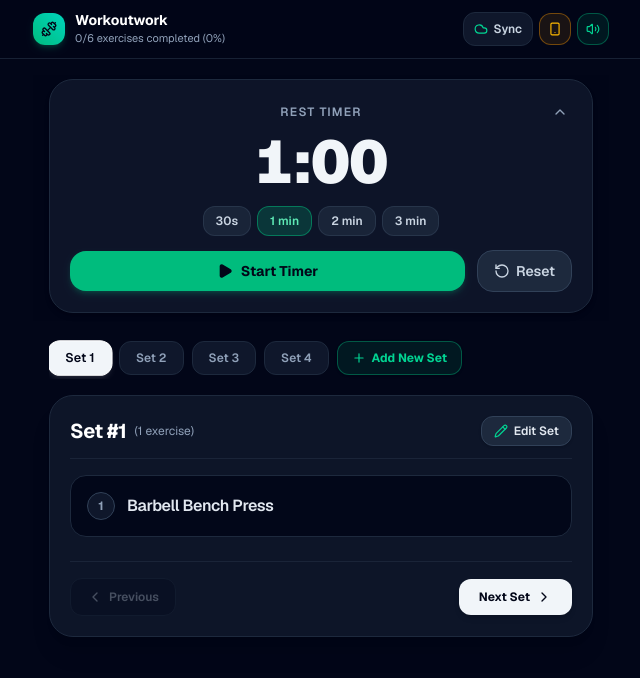
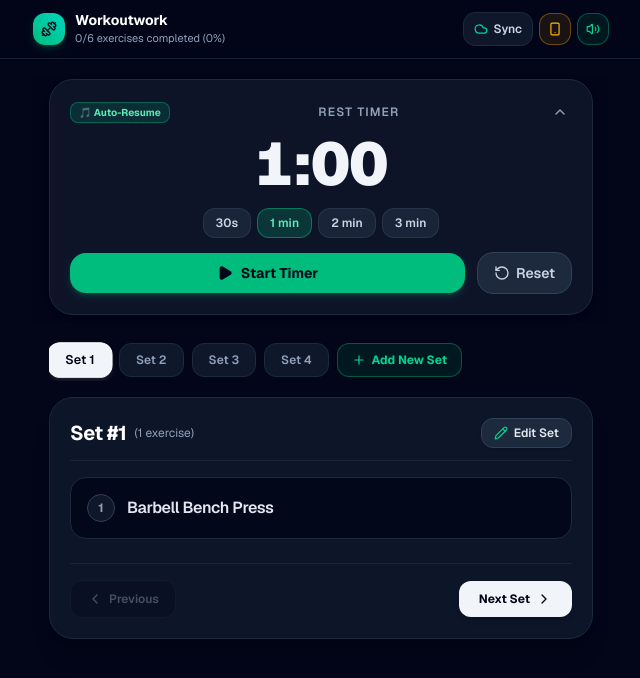
Before and after one commit to codewat/workout, a Next.js app: page / in a window 1280 px wide. Shown: the top 678 px of the page, without its empty margins (319-959 px from the left). Built offline with nearby package versions, Linux system fonts and the light colour scheme.

Commit message:
feat: restore auto-resume Spotify by default with focus mode toggle

```diff
--- a/src/components/WorkoutSession.tsx
+++ b/src/components/WorkoutSession.tsx
@@ -2,7 +2,7 @@
 
 import React, { useState, useEffect, useRef } from "react";
 import { WorkoutSetGroup, getExerciseBoxes } from "../types";
-import { sound } from "../lib/audio";
+import { sound, AudioFocusMode } from "../lib/audio";
 import { wakeLockManager } from "../lib/wakeLock";
 import confetti from "canvas-confetti";
 import {
@@ -51,6 +51,30 @@ export default function WorkoutSession({
   const isRunningRef = useRef<boolean>(false);
   const [isTimesUp, setIsTimesUp] = useState<boolean>(false);
   const [isTimerCollapsed, setIsTimerCollapsed] = useState<boolean>(false);
+  const [focusMode, setFocusMode] = useState<AudioFocusMode>("auto-resume");
+
+  // Load saved Spotify focus mode preference
+  useEffect(() => {
+    if (typeof window !== "undefined") {
+      const saved = localStorage.getItem("workout_focus_mode") as AudioFocusMode | null;
+      if (saved === "auto-resume" || saved === "full-pause") {
+        setFocusMode(saved);
+        sound.setFocusMode(saved);
+      } else {
+        setFocusMode("auto-resume");
+        sound.setFocusMode("auto-resume");
+      }
+    }
+  }, []);
+
+  const toggleFocusMode = () => {
+    const nextMode: AudioFocusMode = focusMode === "auto-resume" ? "full-pause" : "auto-resume";
+    setFocusMode(nextMode);
+    sound.setFocusMode(nextMode);
+    if (typeof window !== "undefined") {
+      localStorage.setItem("workout_focus_mode", nextMode);
+    }
+  };
 
   // Active Set Navigation
   const [selectedSetIndex, setSelectedSetIndex] = useState<number>(0);
@@ -600,12 +624,29 @@ export default function WorkoutSession({
             ) : (
               /* Expanded Rest Timer Card */
               <div className="flex flex-col items-center justify-center text-center relative">
-                {/* Header Row: Centered Label + Collapse Toggle */}
-                <div className="w-full flex items-center justify-between mb-1">
-                  <span className="w-6" />
+                {/* Header Row: Focus Mode Badge + Centered Label + Collapse Toggle */}
+                <div className="w-full flex items-center justify-between mb-1.5">
+                  <button
+                    type="button"
+                    onClick={toggleFocusMode}
+                    className={`px-2 py-0.5 rounded-lg text-[10px] font-bold border transition-colors flex items-center gap-1 ${
+                      focusMode === "auto-resume"
+                        ? "bg-emerald-500/15 border-emerald-500/40 text-emerald-300 hover:bg-emerald-500/25"
+                        : "bg-amber-500/15 border-amber-500/40 text-amber-300 hover:bg-amber-500/25"
+                    }`}
+                    title={
+                      focusMode === "auto-resume"
+                        ? "Auto-Resume: Spotify ducks during alarm and automatically plays back on stop"
+                        : "Full Pause: Spotify stops completely; tap headset or notification to resume"
+                    }
+                  >
+                    {focusMode === "auto-resume" ? "🎵 Auto-Resume" : "⏸️ Full Pause"}
+                  </button>
+
                   <span className="text-xs uppercase tracking-widest font-semibold text-slate-400">
                     Rest Timer
                   </span>
+
                   <button
                     type="button"
                     onClick={() => setIsTimerCollapsed(true)}
--- a/src/lib/audio.ts
+++ b/src/lib/audio.ts
@@ -1,19 +1,21 @@
 // Web Audio & HTML5 Audio service
 // Uses HTMLAudioElement + Media Session API to automatically pause Spotify/YouTube when time is up!
 
-let cachedAlarmUrl: string | null = null;
+export type AudioFocusMode = "auto-resume" | "full-pause";
 
-function getAlarmAudioUrl(): string | null {
+let cachedAutoResumeUrl: string | null = null;
+let cachedFullPauseUrl: string | null = null;
+
+export function getAlarmAudioUrl(mode: AudioFocusMode = "auto-resume"): string | null {
   if (typeof window === "undefined") return null;
-  if (cachedAlarmUrl) return cachedAlarmUrl;
+  if (mode === "auto-resume" && cachedAutoResumeUrl) return cachedAutoResumeUrl;
+  if (mode === "full-pause" && cachedFullPauseUrl) return cachedFullPauseUrl;
 
   try {
     const sampleRate = 44100;
-    // Android Chromium requires duration > 5.0 seconds to classify audio as "Persistent"
-    // (MediaContentType::Persistent) instead of "Transient".
-    // When > 5s, Chromium requests exclusive AUDIOFOCUS_GAIN which forces Spotify/YouTube to PAUSE
-    // completely instead of just ducking/lowering the volume!
-    const duration = 6.0;
+    // Auto-Resume Mode: duration = 1.0s (Android classifies as Transient Ducking -> Spotify ducks, then auto-resumes on timer stop!)
+    // Full-Pause Mode: duration = 6.0s (> 5s Android classifies as AudioFocus Gain -> Spotify completely pauses)
+    const duration = mode === "auto-resume" ? 1.0 : 6.0;
     const numSamples = Math.floor(sampleRate * duration);
     const dataSize = numSamples * 2; // 16-bit PCM (2 bytes per sample)
     const buffer = new ArrayBuffer(44 + dataSize);
@@ -40,7 +42,7 @@ function getAlarmAudioUrl(): string | null {
     writeString(36, "data");
     view.setUint32(40, dataSize, true);
 
-    // Generate repeating alert beeps across the 6 seconds
+    // Generate repeating alert beeps across the duration
     for (let i = 0; i < numSamples; i++) {
       const t = i / sampleRate;
       const secondPart = t % 1.0;
@@ -58,8 +60,13 @@ function getAlarmAudioUrl(): string | null {
     }
 
     const blob = new Blob([buffer], { type: "audio/wav" });
-    cachedAlarmUrl = URL.createObjectURL(blob);
-    return cachedAlarmUrl;
+    const url = URL.createObjectURL(blob);
+    if (mode === "auto-resume") {
+      cachedAutoResumeUrl = url;
+    } else {
+      cachedFullPauseUrl = url;
+    }
+    return url;
   } catch {
     return null;
   }
@@ -70,6 +77,15 @@ class SoundService {
   private alarmInterval: NodeJS.Timeout | null = null;
   private audioElement: HTMLAudioElement | null = null;
   public onStopCallback: (() => void) | null = null;
+  private focusMode: AudioFocusMode = "auto-resume";
+
+  setFocusMode(mode: AudioFocusMode) {
+    this.focusMode = mode;
+  }
+
+  getFocusMode(): AudioFocusMode {
+    return this.focusMode;
+  }
 
   // Background audio keep-alive (keeps Android/Chrome from sleeping while Spotify plays)
   private keepAliveNode: ScriptProcessorNode | null = null;
@@ -101,7 +117,7 @@ class SoundService {
       if (ctx && ctx.state === "suspended") {
         ctx.resume().catch(() => {});
       }
-      const url = getAlarmAudioUrl();
+      const url = getAlarmAudioUrl(this.focusMode);
       if (url) {
         if (!this.audioElement) {
           this.audioElement = new Audio(url);
@@ -262,7 +278,7 @@ class SoundService {
 
     // 2. Unmute pre-unlocked HTMLAudioElement to claim OS Audio Focus and pause Spotify/YouTube/Facebook
     try {
-      const wavUrl = getAlarmAudioUrl();
+      const wavUrl = getAlarmAudioUrl(this.focusMode);
       if (!this.audioElement && wavUrl && typeof window !== "undefined") {
         this.audioElement = new Audio(wavUrl);
         this.audioElement.loop = true;
@@ -325,7 +341,7 @@ class SoundService {
       try {
         this.audioElement.pause();
         this.audioElement.currentTime = 0;
-        this.audioElement.src = "";
+        this.audioElement.removeAttribute("src");
         this.audioElement.load();
       } catch {
         // Ignored
@@ -333,16 +349,13 @@ class SoundService {
       this.audioElement = null;
     }
 
-    // Completely close and destroy Web Audio context so the OS audio driver track is freed
-    if (this.ctx) {
+    // Suspend Web Audio context if running so no ambient audio pipe stays open
+    if (this.ctx && this.ctx.state === "running") {
       try {
-        if (this.ctx.state !== "closed") {
-          this.ctx.close().catch(() => {});
-        }
+        this.ctx.suspend().catch(() => {});
       } catch {
         // Ignored
       }
-      this.ctx = null;
     }
 
     // Cleanly abandon media session and clear actions
```
